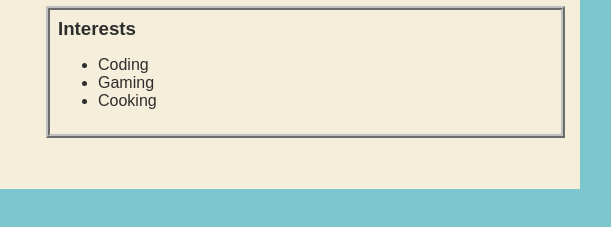
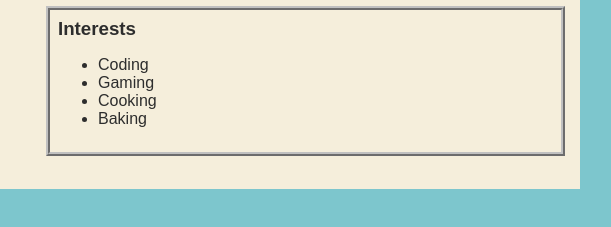
Before and after one commit to EthanMarquis/EthanMarquis.github.io, a plain HTML site: page index.html in a window 1280 px wide. Shown: the part 177-404 px from the top of the page, 460-1071 px from the left. Drawn offline with Linux system fonts and the light colour scheme.

Commit message:
adding baking

```diff
--- a/index.html
+++ b/index.html
@@ -35,6 +35,7 @@
               <li>Coding</li>
               <li>Gaming</li>
               <li>Cooking</li>
+              <li>Baking</li>
             </ul>
           </div>
         </div>
```
